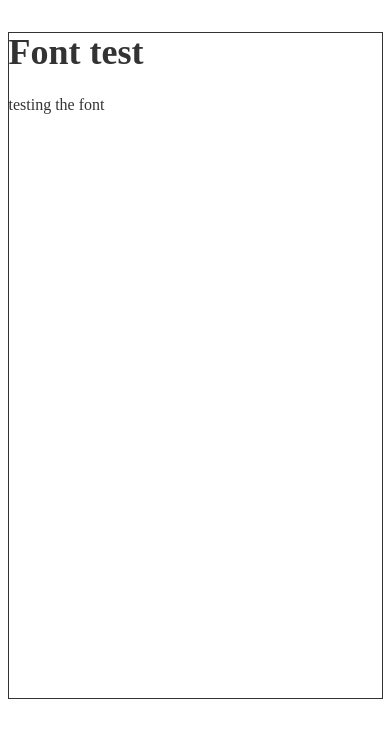
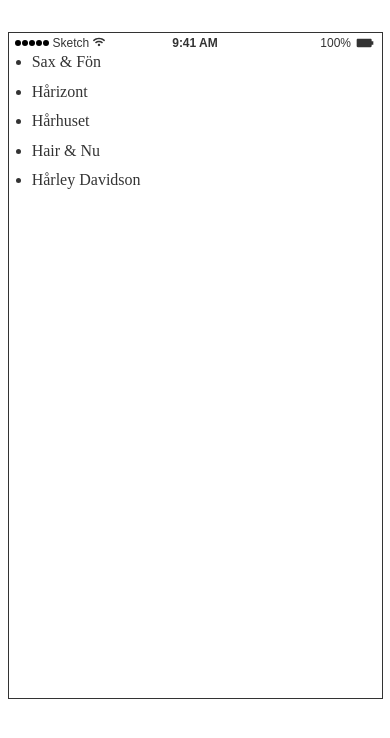
Before and after one commit to lulu70/the-salon, a Gatsby site: page / in a window 390 px wide. Built offline with nearby package versions, Linux system fonts and the light colour scheme; Gatsby itself is replaced by a stand-in of ours.

Commit message:
added mobile statusbar component

```diff
--- a/gatsby-config.js
+++ b/gatsby-config.js
@@ -5,6 +5,13 @@
     author: `@gatsbyjs`,
   },
   plugins: [
+    `gatsby-transformer-json`,
+    {
+      resolve: `gatsby-source-filesystem`,
+      options: {
+        path: `./src/data/`,
+      },
+    },
     {
       resolve: "gatsby-plugin-web-font-loader",
       options: {
--- a/package.json
+++ b/package.json
@@ -15,11 +15,13 @@
     "gatsby-plugin-styled-components": "^3.3.9",
     "gatsby-plugin-web-font-loader": "^1.0.4",
     "gatsby-source-filesystem": "^2.3.14",
+    "gatsby-transformer-json": "^2.4.11",
     "gatsby-transformer-sharp": "^2.5.7",
     "prop-types": "^15.7.2",
     "react": "^16.12.0",
     "react-dom": "^16.12.0",
     "react-helmet": "^6.1.0",
+    "react-icons": "^3.10.0",
     "styled-components": "^5.1.1"
   },
   "devDependencies": {
--- /dev/null
+++ b/src/components/MobileStatusBar.js
@@ -0,0 +1,76 @@
+import React from "react"
+import styled from "styled-components"
+import { FaWifi } from "react-icons/fa"
+import { MdBatteryFull } from "react-icons/md"
+const Container = styled.div`
+  height: 20px;
+  padding: 6.5px;
+  display: flex;
+  align-items: center;
+  justify-content: space-between;
+  font-family: sans-serif;
+  font-size: 12px;
+`
+const NetworkContainer = styled.div`
+  display: flex;
+  flex: 1;
+`
+const MobileSignalContainer = styled.div`
+  width: 33.5px;
+  display: flex;
+  justify-content: space-between;
+  align-items: center;
+  margin-right: 4px;
+`
+const Circle = styled.div`
+  background-color: black;
+  width: 6px;
+  height: 6px;
+  border-radius: 50%;
+`
+const Provider = styled.div`
+  margin-right: 4px;
+`
+const Time = styled.div`
+  flex: 1;
+  text-align: center;
+  font-weight: bold;
+`
+const BatteryContainer = styled.div`
+  display: flex;
+  justify-content: flex-end;
+  align-items: center;
+  flex: 1;
+`
+const Percentage = styled.div`
+  margin-right: 4px;
+`
+const StyledBatteryIcon = styled(MdBatteryFull)`
+  transform: rotate(90deg);
+  font-size: 20px;
+`
+
+const MobileStatusBar = () => {
+  return (
+    <Container>
+      <NetworkContainer>
+        <MobileSignalContainer>
+          {Array(5)
+            .fill()
+            .map((_, index) => (
+              <Circle key={index} />
+            ))}
+        </MobileSignalContainer>
+        <Provider>Sketch</Provider>
+        <FaWifi />
+      </NetworkContainer>
+      <Time>9:41 AM</Time>
+      <BatteryContainer>
+        <Percentage>100%</Percentage>
+        <StyledBatteryIcon />
+      </BatteryContainer>
+    </Container>
+  )
+}
+
+export default MobileStatusBar
--- /dev/null
+++ b/src/data/data.json
@@ -0,0 +1,54 @@
+{
+  "salons": [
+    {
+      "id": 0,
+      "name": "Sax & Fön",
+      "address": "Rådmansgatan 46",
+      "time": "12.00",
+      "rating": 4,
+      "ratingCount": 32,
+      "price": "320 kr",
+      "timeSlot": "30 min"
+    },
+    {
+      "id": 1,
+      "name": "Hårizont",
+      "address": "Rådmansgatan 46",
+      "time": "12.00",
+      "rating": 4,
+      "ratingCount": 32,
+      "price": "320 kr",
+      "timeSlot": "30 min"
+    },
+    {
+      "id": 2,
+      "name": "Hårhuset",
+      "address": "Rådmansgatan 46",
+      "time": "12.00",
+      "rating": 4,
+      "ratingCount": 32,
+      "price": "320 kr",
+      "timeSlot": "30 min"
+    },
+    {
+      "id": 3,
+      "name": "Hair & Nu",
+      "address": "Rådmansgatan 46",
+      "time": "12.00",
+      "rating": 4,
+      "ratingCount": 32,
+      "price": "320 kr",
+      "timeSlot": "30 min"
+    },
+    {
+      "id": 4,
+      "name": "Hårley Davidson",
+      "address": "Rådmansgatan 46",
+      "time": "12.00",
+      "rating": 4,
+      "ratingCount": 32,
+      "price": "320 kr",
+      "timeSlot": "30 min"
+    }
+  ]
+}
--- a/src/pages/index.js
+++ b/src/pages/index.js
@@ -1,13 +1,39 @@
 import React from "react"
 import Layout from "../components/layout"
 import SEO from "../components/seo"
+import { graphql } from "gatsby"
+import MobileStatusBar from "../components/MobileStatusBar"
 
-const IndexPage = () => (
-  <Layout>
-    <SEO title="Home" />
-    <h1>Font test</h1>
-    <p>testing the font</p>
-  </Layout>
-)
+const IndexPage = ({ data }) => {
+  const salons = data.dataJson.salons
+  return (
+    <Layout>
+      <SEO title="Home" />
+      <MobileStatusBar />
+      <ul>
+        {salons.map(salon => (
+          <li key={salon.id}>{salon.name}</li>
+        ))}
+      </ul>
+    </Layout>
+  )
+}
 
 export default IndexPage
+
+export const query = graphql`
+  query {
+    dataJson {
+      salons {
+        id
+        name
+        address
+        time
+        rating
+        ratingCount
+        price
+        timeSlot
+      }
+    }
+  }
+`
```
Also changed, not shown: 1 other file.
